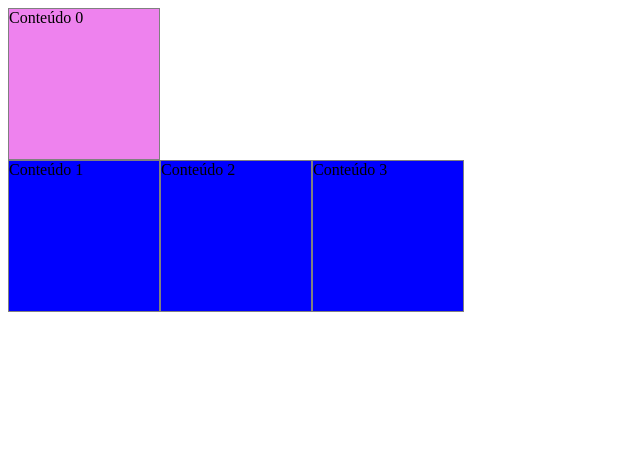
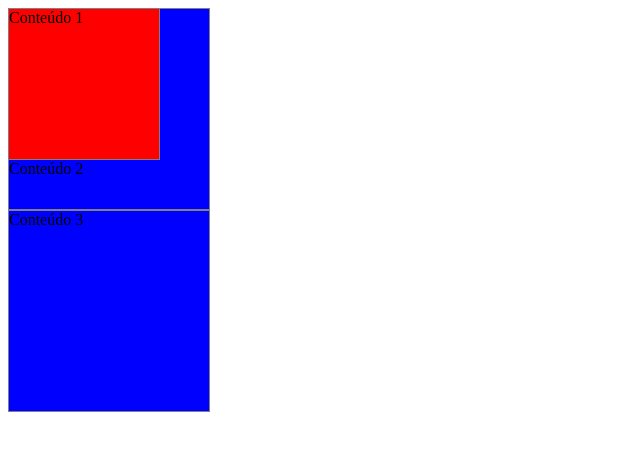
Before and after one commit to Eduardofbarreto/cursoweb_jamilton, a plain HTML site: page index.html in a window 1280 px wide. Shown: the whole page, without its empty margins (0-640 px from the left). Drawn offline with Linux system fonts and the light colour scheme.

Commit message:
tapando uma div com float

```diff
--- a/index.html
+++ b/index.html
@@ -8,11 +8,7 @@
 </head>
 <body>
 
-    <div class="conteudo-zero">
-        Conteúdo 0
-    </div>
-
-    <div class="conteudo">
+    <div class="conteudo1">
         Conteúdo 1
     </div>
     <div class="conteudo">
--- a/style.css
+++ b/style.css
@@ -1,22 +1,14 @@
 .conteudo{
     background-color: blue;
-    border:1px solid gray;
-    width: 150px;
-    height: 150px;
-    float:left;
+    border: 1px solid gray;
+    width: 200px;
+    height: 200px;
 }
 
-.conteudo-zero{
-    background-color:violet;
-    border:1px solid gray;
-    width: 150px;
-    height: 150px;
-}
-
-/* .conteudo1{
-    background-color: rgb(255, 0, 0);
-    border:1px solid gray;
+.conteudo1{
+    background-color: red;
+    border: 1px solid gray;
     width: 150px;
     height: 150px;
     float: left;
-} */
+}
```
